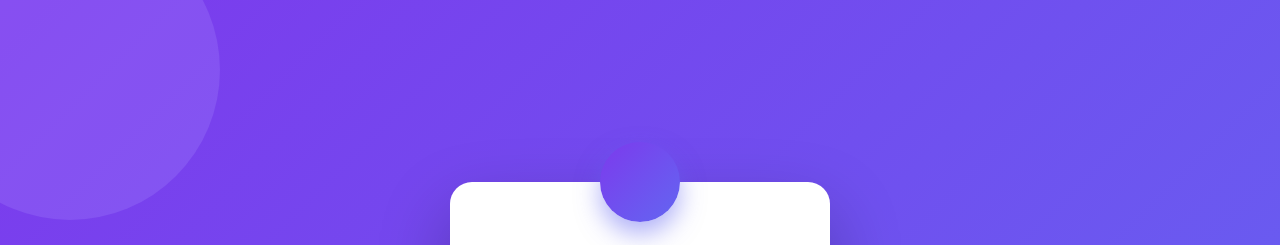
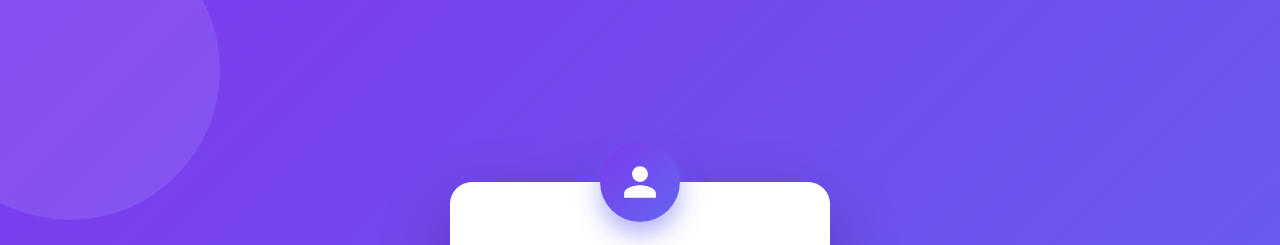
Before and after one commit to AnshiHub19/ParkXcel-vehicle_parking_app-FRONTEND, a Vue app: page /login in a window 1280 px wide. Shown: the top 245 px of the page. Built offline with nearby package versions, Linux system fonts and the light colour scheme.

Commit message:
Update Login_P.vue

```diff
--- a/src/views/Login_P.vue
+++ b/src/views/Login_P.vue
@@ -7,9 +7,13 @@
     <div class="login-card">
       <!-- top badge -->
       <div class="login-badge">
-        <i class="bi bi-person-circle"></i>
-      </div>
-
+  <svg width="38" height="38" viewBox="0 0 24 24" fill="none">
+    <path
+      d="M12 12c2.76 0 5-2.24 5-5s-2.24-5-5-5-5 2.24-5 5 2.24 5 5 5Zm0 2c-3.33 0-10 1.67-10 5v3h20v-3c0-3.33-6.67-5-10-5Z"
+      fill="white"
+    />
+  </svg>
+</div>
       <h3 class="title">Login to your account</h3>
       <p class="subtitle">Continue your flow — ParkXcel</p>
 
@@ -136,7 +140,7 @@ export default {
 }
 
 /* ---------- Badge ---------- */
-.login-badge {
+  .login-badge {
   width: 80px;
   height: 80px;
   background: linear-gradient(135deg, #7c3aed, #6366f1);
```
